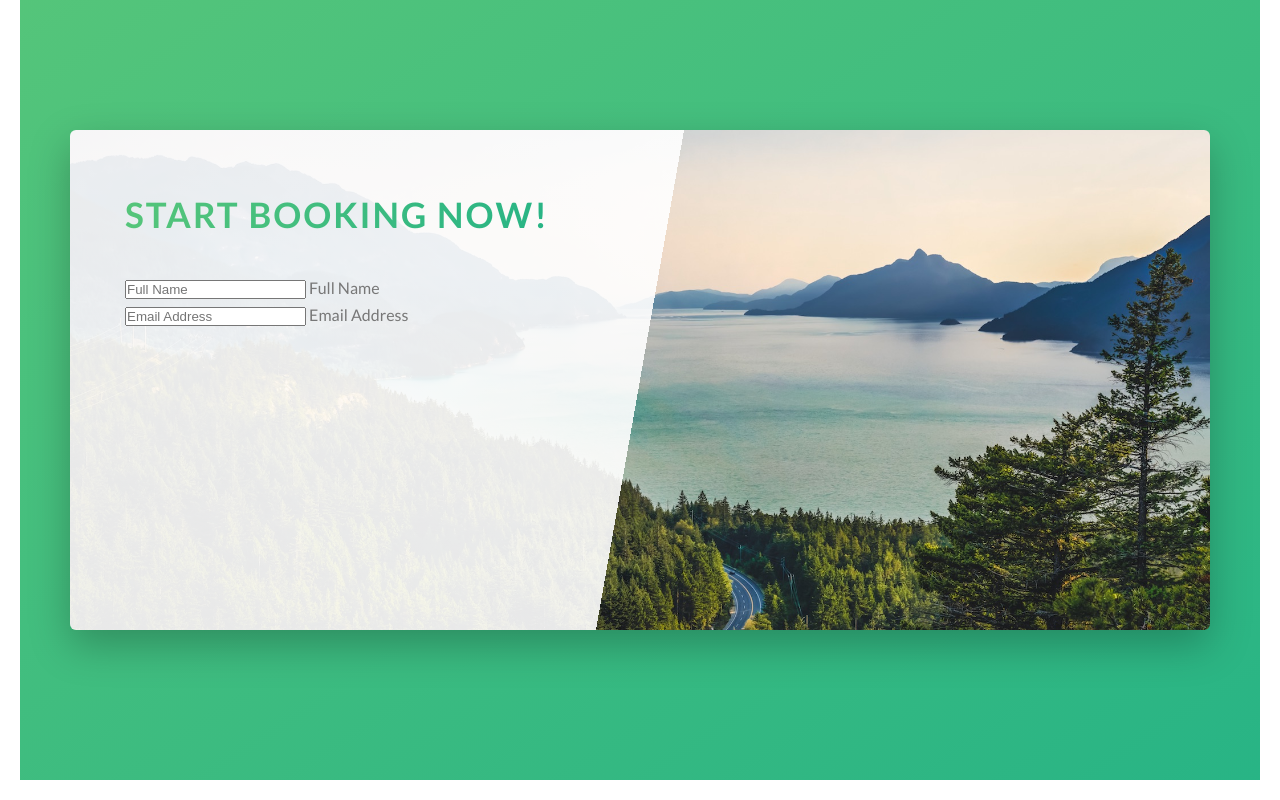
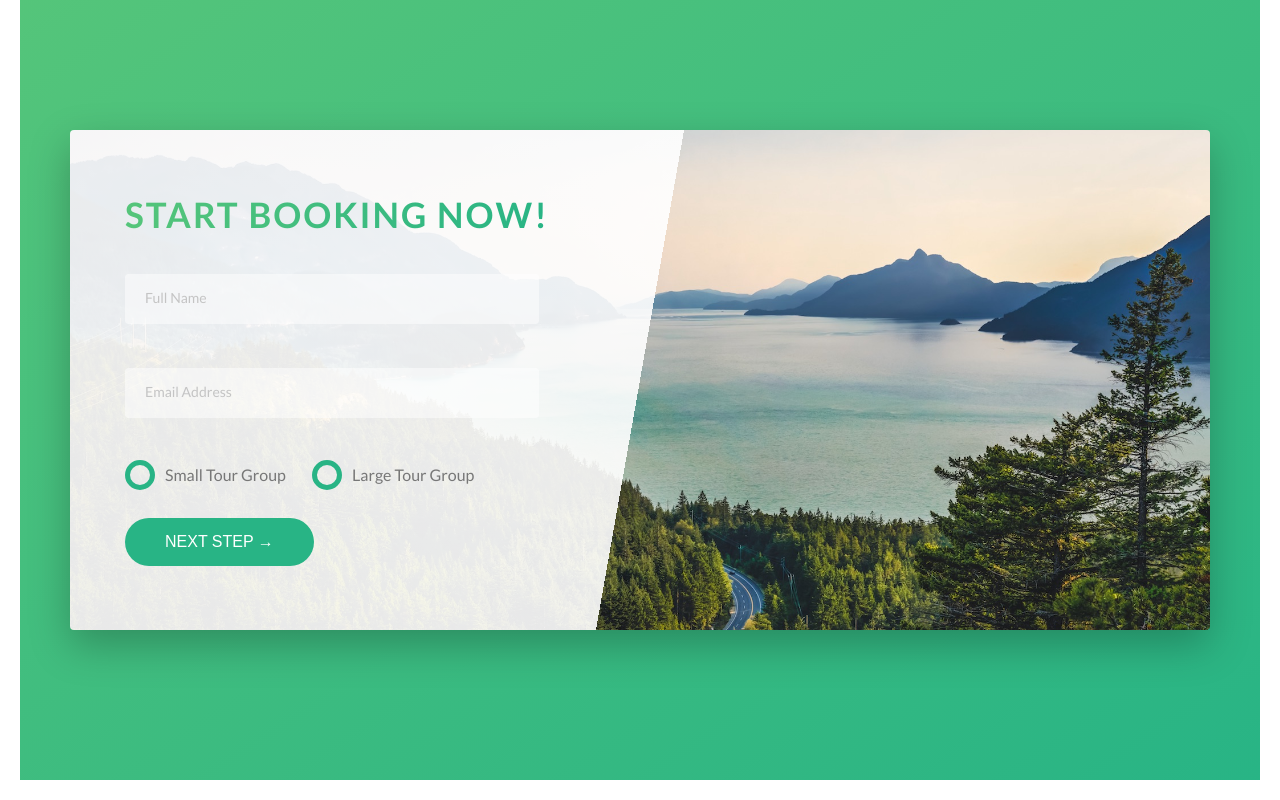
Before and after one commit to Diope/Sweet-Tours, a website: page index.html in a window 1280 px wide. Shown: the part 4511-5311 px from the top of the page. Drawn offline with Linux system fonts and the light colour scheme.

Commit message:
Finished form

```diff
--- a/index.html
+++ b/index.html
@@ -288,15 +288,41 @@
               <div class="u-margin-bottom-medium">
                 <h2 class="heading-secondary">Start Booking Now!</h2>
               </div>
+
               <div class="form__group">
                 <input type="text" class="form__input" placeholder="Full Name" id="name" required>
                 <label for="name" class="form__label">Full Name</label>
               </div>
 
               <div class="form__group">
-                  <input type="email" class="form__input" placeholder="Email Address" id="email" required>
-                  <label for="email" class="form__label">Email Address</label>
+                <input type="email" class="form__input" placeholder="Email Address" id="email" required>
+                <label for="email" class="form__label">Email Address</label>
+              </div>
+
+              <div class="form__group u-margin-bottom-medium">
+                <div class="form__radio-group">
+                  <input type="radio" class="form__radio-input" id="small" name="tour_size">
+                  <label for="small" class="form__radio-label">
+                    <span class="form__radio-button"></span>
+                    Small Tour Group
+                  </label>
                 </div>
+
+                <div class="form__radio-group">
+                  <input type="radio" class="form__radio-input" id="large" name="tour_size">
+                  <label for="large" class="form__radio-label">
+                    <span class="form__radio-button"></span>
+                    Large Tour Group
+                  </label>
+                </div>
+              </div>
+
+                <div class="form__group">
+                  <button class="btn btn--green">
+                    Next Step &rarr;
+                  </button>
+                </div>
+
             </form>
           </div>
         </div>
--- a/sass/base/_utilities.scss
+++ b/sass/base/_utilities.scss
@@ -1,7 +1,7 @@
-.u-center-text {text-align: center;}
+.u-center-text {text-align: center !important;}
 
-.u-margin-bottom-small {margin-bottom: 1rem;}
-.u-margin-bottom-medium {margin-bottom: 3rem;}
-.u-margin-bottom-big {margin-bottom: 6rem;}
+.u-margin-bottom-small {margin-bottom: 1rem !important;}
+.u-margin-bottom-medium {margin-bottom: 3rem !important;}
+.u-margin-bottom-big {margin-bottom: 6rem !important;}
 
-.u-margin-top-big {margin-bottom: 6rem;}
+.u-margin-top-big {margin-bottom: 6rem !important;}
--- a/sass/components/_button.scss
+++ b/sass/components/_button.scss
@@ -1,4 +1,5 @@
 .btn {
+   &,
    &:link,
    &:visited {
       text-transform: uppercase;
@@ -9,6 +10,11 @@
       transition: all 0.2s;
       position: relative;
       font-size: $default-font-size;
+
+      // <Button> element changes
+      border: none;
+      cursor: pointer;
+
    }
 
    &:hover {
@@ -21,7 +27,9 @@
       }
    }
 
-   &:active {
+   &:active,
+   &:focus {
+      outline: none;
       transform: translateY(-.1rem);
       box-shadow: 0 .3rem .6rem rgba($color-black, 0.15);
    }
@@ -36,11 +44,11 @@
    }
 
    &--green {
-      background-color: $color-primary-light;
+      background-color: $color-primary-dark;
       color: $color-white;
 
       &::after {
-         background-color: $color-primary-light;
+         background-color: $color-primary-dark;
       }
    }
 
--- a/sass/components/_form.scss
+++ b/sass/components/_form.scss
@@ -1,15 +1,98 @@
 .form {
-   &__group {
+   &__group:not(:last-child) {
+      margin-bottom: 1.6rem;
+   }
 
-   }
 
    &__input {
       font-size: 1.4rem;
+      font-family: inherit;
       padding: 1.5rem 2rem;
-      border
+      color: inherit;
+      border-radius: 4px;
+      background-color: rgba($color: $color-white, $alpha: .5);
+      border: none;
+      border-bottom: 3px solid transparent;
+      width: 90%;
+      display: block;
+
+      &:focus {
+         outline: none;
+         box-shadow: 0 1rem 2rem rgba($color-black, .15);
+         border-bottom: 3px solid $color-primary-dark;
+
+         &:invalid {
+            border-bottom: 3px solid orange;
+         }
+      }
+
+      &:focus:invalid {}
+
+      &::-webkit-input-placeholder {
+         color: rgb(196, 196, 196);
+      }
    }
 
+
    &__label {
+      font-size: 1.2rem;
+      font-weight: 700;
+      margin-left: 2rem;
+      margin-top: .7rem;
+      display: block;
+      transition: all .35s;
+   }
+
+   &__input:placeholder-shown + &__label {
+      opacity: 0;
+      visibility: hidden;
+      transform: translateY(-3.0rem);
+   }
+
+   &__radio-group {
+      width: 40%;
+      display: inline-block;
+   }
+
+   &__radio-input {
+      display: none;
+   }
+
+   &__radio-label {
+      font-size: $default-font-size;
+      cursor: pointer;
+      position: relative;
+      padding-left: 4rem;
+   }
+
+   &__radio-button {
+      height: 3rem;
+      width: 3rem;
+      border: 5px solid $color-primary-dark;
+      border-radius: 50%;
+      display: inline-block;
+      position: absolute;
+      left: 0;
+      top: -0.5rem;
+
+      &::after {
+         content: "";
+         display: block;
+         height: 1.3rem;
+         width: 1.3rem;
+         border-radius: 50%;
+         position: absolute;
+         top: 50%;
+         left: 50%;
+         transform: translate(-50%, -50%);
+         background-color: $color-primary-dark;
+         opacity: 0;
+         transition: opacity .2s;
+      }
+   }
+
+   &__radio-input:checked ~ &__radio-label &__radio-button::after {
+      opacity: 1;
 
    }
 }
--- a/sass/pages/_home.scss
+++ b/sass/pages/_home.scss
@@ -41,7 +41,7 @@
                                     url(../img/nat-10.jpg);
    background-size: 100%;
    box-shadow: 0 1.5rem 4rem rgba($color-black, .25);
-   border-radius: 6px;
+   border-radius: 4px;
 
    height: 50rem;
 
```
Also changed, not shown: css/style.css.
